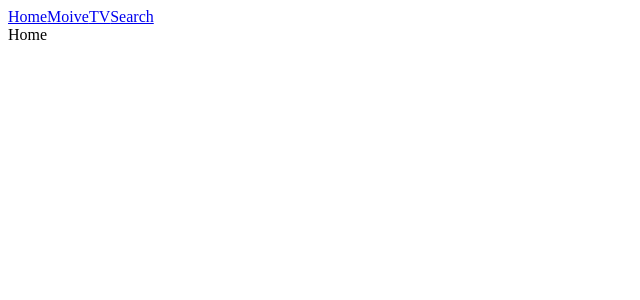
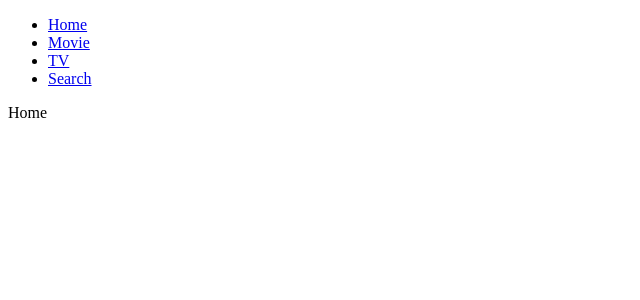
Before and after one commit to azaksk29/sangflix, a React (Create React App) app: page / in a window 1280 px wide. Shown: the top 300 px of the page, without its empty margins (0-640 px from the left). Built offline with nearby package versions, Linux system fonts and the light colour scheme; the HTML template or start-up script is replaced by a standard one.

Commit message:
Implemented styled-components to Header

```diff
--- a/src/App.js
+++ b/src/App.js
@@ -1,14 +1,17 @@
-import React from 'react';
-import Header from './Header'
+import React, { Component } from 'react'
+// import Header from './Header'
 import MyRouter from './MyRouter'
 
-function App() {
-  return (
-    <>
-      <Header />
-      <MyRouter />
-    </>
-  );
+class App extends Component {
+  render() {
+    return (
+      <>
+        {/* <Header /> */}
+        <MyRouter />
+      </>
+    );
+  }
+
 }
 
 export default App;
--- a/src/Header.js
+++ b/src/Header.js
@@ -1,10 +1,27 @@
 import React from "react"
+import { Link } from "react-router-dom"
+import styled from "styled-components"
+
+const Sheader = styled.header``;
+const Slist = styled.ul``;
+const Sitem = styled.li``;
+const Slink = styled(Link)``;
 
 export default () => (
-    <header>
-        <a href="/">Home</a>
-        <a href="/movie">Moive</a>
-        <a href="/tv">TV</a>
-        <a href="/search">Search</a>
-    </header>
+    <Sheader>
+        <Slist>
+            <Sitem>
+                <Slink to="/">Home</Slink>
+            </Sitem>
+            <Sitem>
+                <Slink to="/movie">Movie</Slink>
+            </Sitem>
+            <Sitem>
+                <Slink to="/tv">TV</Slink>
+            </Sitem>
+            <Sitem>
+                <Slink to="/search">Search</Slink>
+            </Sitem>
+        </Slist>
+    </Sheader>
 );
--- a/src/MyRouter.js
+++ b/src/MyRouter.js
@@ -9,9 +9,12 @@ import Home from './Router/Home'
 import Movie from './Router/Movie'
 import TVshow from './Router/TV'
 import Search from './Router/Search'
+import Header from './Header'
 
 export default () => (
+	<>
 		<Router>
+			<Header />
 			<Switch>
 				<Route path="/" exact component={Home} />
 				<Route path="/movie" component={Movie} />
@@ -20,4 +23,5 @@ export default () => (
 				<Redirect from="*" to="/" / >
 			</Switch>
 		</Router>
+	</>
 )
```
Lines whose indentation alone changed are shown as unchanged.
